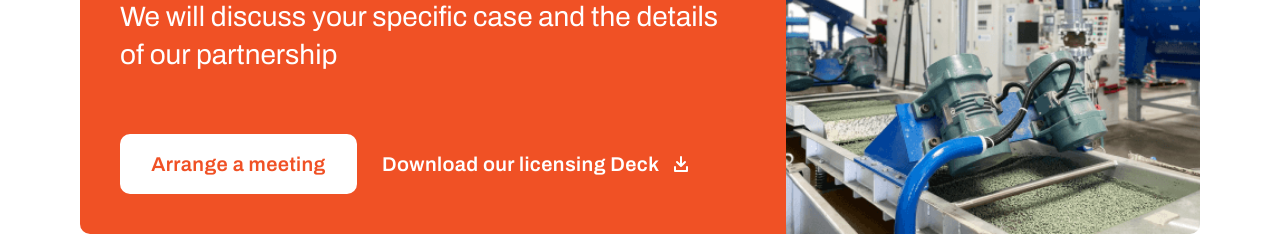
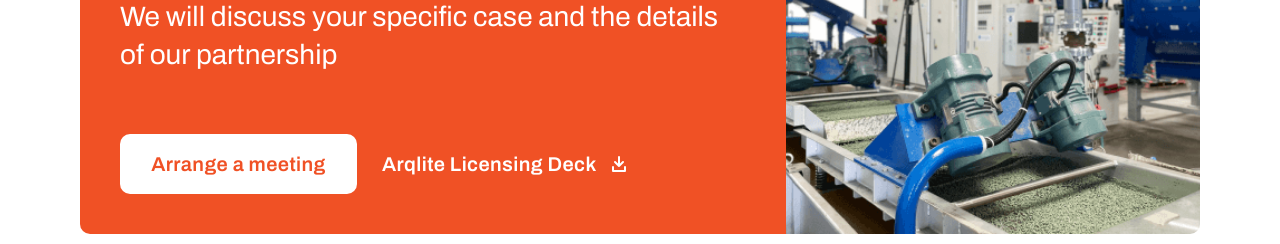
Before and after one commit to Apiary-Arqlite/arqlite, a React (Create React App) app: page / in a window 1280 px wide. Shown: the part 2580-2824 px from the top of the page. Built offline with nearby package versions, Linux system fonts and the light colour scheme.

Commit message:
Meeting card na (#30)
* changed from download link to redirect to
google doc licensing agreement

* cleanup unused code

* updated Main.js

```diff
--- a/src/components/Footer.js
+++ b/src/components/Footer.js
@@ -63,10 +63,10 @@ const Footer = () => {
               Arqlite <sup>TM</sup> {new Date().getFullYear()}
             </p>
           </div>
-          <div className='footer__link-main-site'>
-            <Link className='footer__link' to='/'>
+          <div className="footer__link-main-site">
+            <a className="footer__link" href='https://google.com' target="_blank" rel="noreferrer">
               → Main corporate website
-            </Link>
+            </a>
           </div>
         </section>
       </Section.Footer>
--- a/src/components/Main.js
+++ b/src/components/Main.js
@@ -103,9 +103,7 @@ function Main({onDownloadClick}) {
 
       <MeetingCard
         handleArrangeMeetingClick={handleArrangeMeetingClick}
-        img={pelletProductionImg}
-        onDownloadClick={() => onDownloadClick(pdfs.licensingDeck)}
-      ></MeetingCard>
+        img={pelletProductionImg}/>
 
       <SectionVertLong dark id="construction">
         <Section.Marker>
@@ -186,9 +184,7 @@ function Main({onDownloadClick}) {
 
       <MeetingCard
         handleArrangeMeetingClick={handleArrangeMeetingClick}
-        img={buildingImg}
-        onDownloadClick={() => onDownloadClick(pdfs.licensingDeck)}
-      ></MeetingCard>
+        img={buildingImg}/>
       <ArrangeMeetingForm
         isOpen={isArrangeMeetingFormOpen}
         onClose={closeModal}
--- a/src/components/MeetingCard.js
+++ b/src/components/MeetingCard.js
@@ -1,6 +1,6 @@
-import { Section } from "../components/Section";
+import {Section} from '../components/Section';
 
-function MeetingCard({ handleArrangeMeetingClick, onDownloadClick, img }) {
+function MeetingCard({handleArrangeMeetingClick,img}) {
   return (
     <Section.MeetingCard>
       <Section.MeetingCardContainer>
@@ -18,14 +18,16 @@ function MeetingCard({ handleArrangeMeetingClick, onDownloadClick, img }) {
           >
             Arrange a meeting
           </Section.MeetingCardButton>
-          <Section.MeetingCardDownloadButton
-            type="button"
-            onClick={onDownloadClick}
-            className="meetingCard__download-button"
-          >
-            Download our licensing Deck
+
+           <Section.MeetingCardArqliteLicensingDeckLink
+            href="https://docs.google.com/presentation/d/1mPSghnCJKGwfaGw6Fkz0dcMUZ8NSmlH__FzODv4d0Dw/edit#slide=id.g17e28408c82_0_13" target="_blank" rel="noreferrer">
+            Arqlite Licensing Deck
             <Section.MeetingCardIcon />
-          </Section.MeetingCardDownloadButton>
+
+           </Section.MeetingCardArqliteLicensingDeckLink >
+
+
+
         </Section.MeetingCardAction>
       </Section.MeetingCardContainer>
       <img className="meetingCard__img" src={img} alt="company img" />
--- a/src/components/Section.js
+++ b/src/components/Section.js
@@ -150,7 +150,7 @@ const MeetingCardButton = styled.button`
   cursor: pointer;
   transition: linear 0.4s;
 `;
-const MeetingCardDownloadButton = styled.button`
+const MeetingCardArqliteLicensingDeckLink = styled.a`
   display: flex;
   flex-direction: row;
   font-weight: 600;
@@ -159,7 +159,8 @@ const MeetingCardDownloadButton = styled.button`
   letter-spacing: 0.02em;
   background: transparent;
   color: #ffffff;
-  align-items: center;
+  text-decoration:none;
+ align-items:center;
   border: none;
   padding: 0;
   border-radius: 10px;
@@ -196,7 +197,7 @@ Section.Footer = Footer;
 Section.MeetingCard = MeetingCard;
 Section.MeetingCardContainer = MeetingCardContainer;
 Section.MeetingCardButton = MeetingCardButton;
-Section.MeetingCardDownloadButton = MeetingCardDownloadButton;
+Section.MeetingCardArqliteLicensingDeckLink  = MeetingCardArqliteLicensingDeckLink ;
 Section.MeetingCardAction = MeetingCardAction;
 Section.MeetingCardIcon = MeetingCardIcon;
 Section.TimelineCards = TimelineCards;
```
